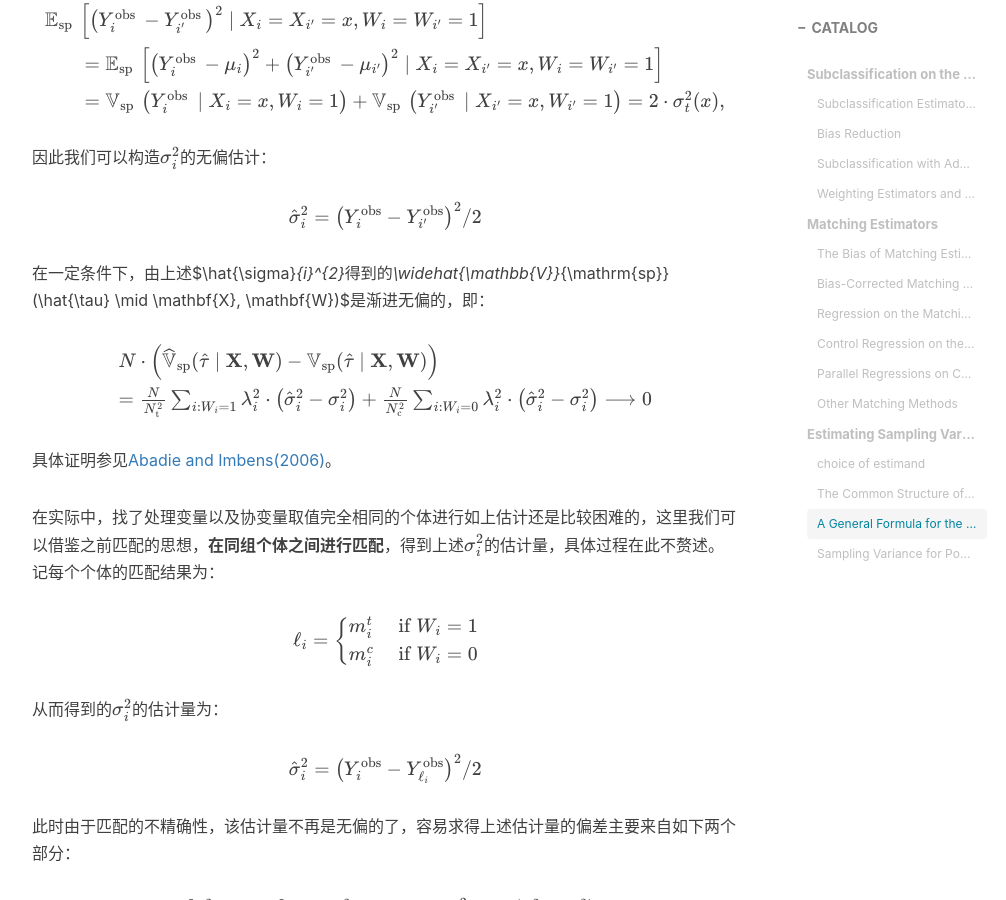
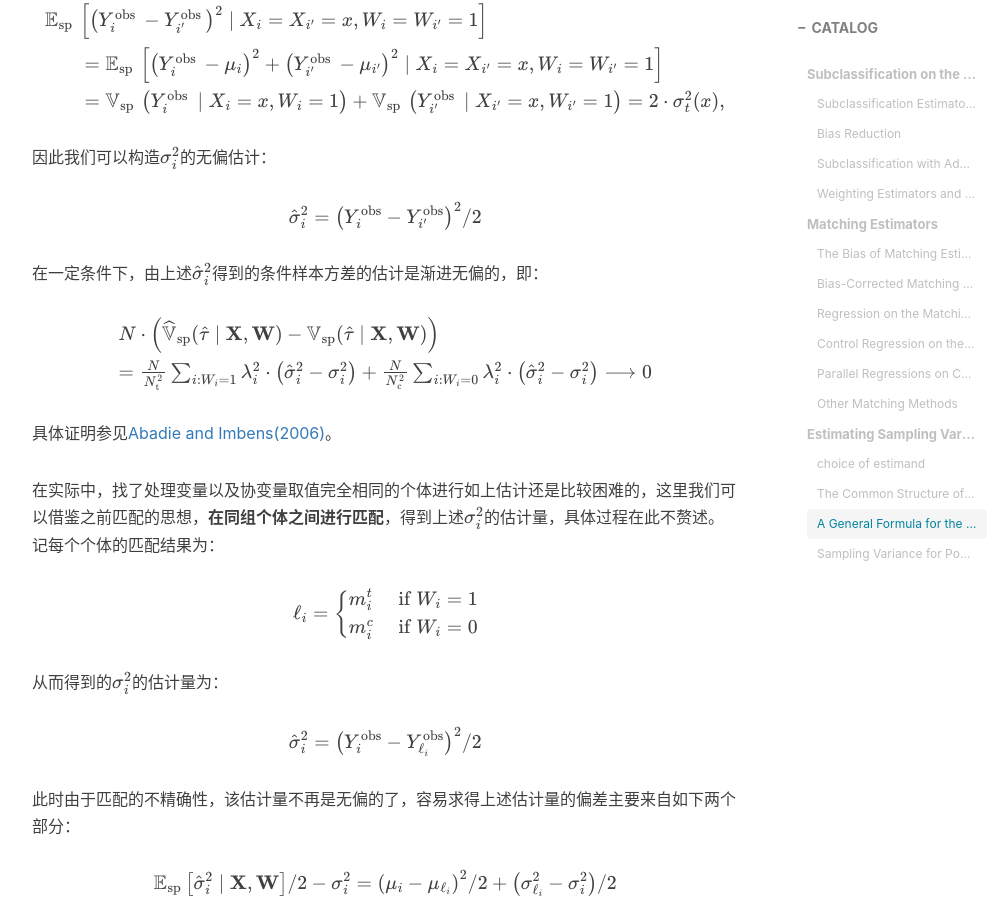
Before and after one commit to YijiaoJane/YijiaoJane.github.io, a Jekyll site: the page built from _posts/2021-02-04-CI-4.markdown, in a window 1280 px wide and 900 px high, scrolled down 19224 px. Shown: the whole window, without its empty margins (233-1239 px from the left). Built offline with Jekyll 4.4.1, drawn with Linux system fonts in a browser that asks for light colours; nearby versions of some CDN libraries; formulas are drawn with MathJax 3; comment, search, counter and statistics services are not loaded; some of the changed text lies outside the part shown.

Commit message:
Update 2021-02-04-CI-4.markdown

```diff
--- a/_posts/2021-02-04-CI-4.markdown
+++ b/_posts/2021-02-04-CI-4.markdown
@@ -581,7 +581,7 @@ $$
 
 其中处理组个体的权重为$\lambda_{i} / N_{\mathrm{t}}$，控制组个体的权重为$\lambda_{i} / N_{\mathrm{c}}$。各个估计量的不同之处只在于$\lambda_{i}$的不同。而$\lambda_{i}$都具有以下性质：
 
-1. 可写为$W_{i},X_{i},\mathbf{W}_{(-i)}, \mathbf{X}_{(-i)}$的函数，即：
+1. 可写为$W_{i},X_{i},{\mathbf{W}}_{(-i)}, {\mathbf{X}}_{(-i)}$的函数，即：
 
 	$$
 	\lambda_{i}=\lambda\left(W_{i}, X_{i}, \mathbf{W}_{(-i)}, \mathbf{X}_{(-i)}\right)
@@ -746,7 +746,7 @@ $$
 \hat{\sigma}_{i}^{2}=\left(Y_{i}^{\mathrm{obs}}-Y_{i^{\prime}}^{\mathrm{obs}}\right)^{2} / 2
 $$
 
-在一定条件下，由上述$\hat{\sigma}_{i}^{2}$得到的$\widehat{\mathbb{V}}_{\mathrm{sp}}(\hat{\tau} \mid \mathbf{X}, \mathbf{W})$是渐进无偏的，即：
+在一定条件下，由上述$\hat{\sigma}_{i}^{2}$得到的条件样本方差的估计是渐进无偏的，即：
 
 $$
 \begin{array}{l}
```
Also changed, not shown: other parts of _posts/2021-02-04-CI-4.markdown (+1 -1 lines).
